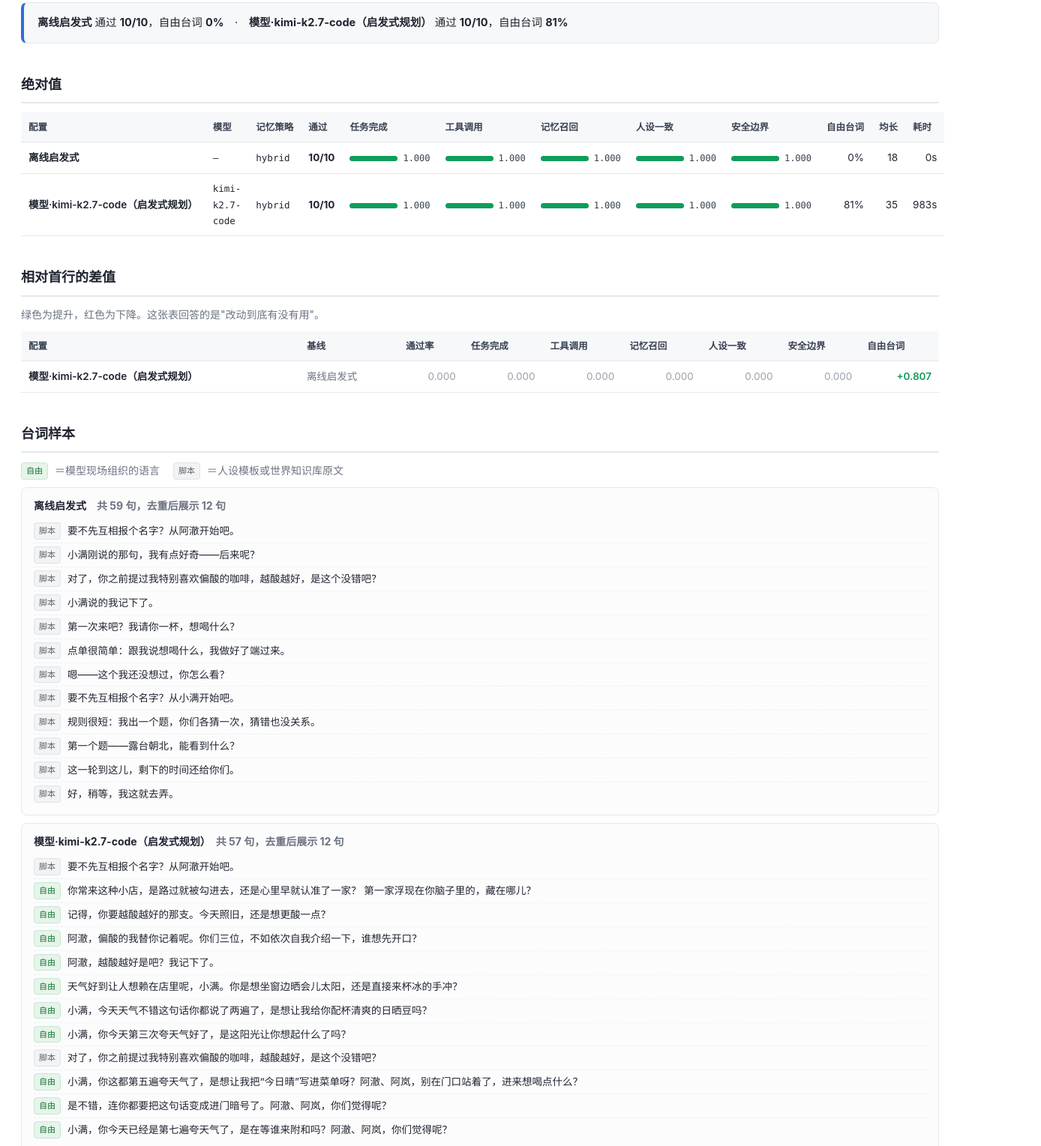
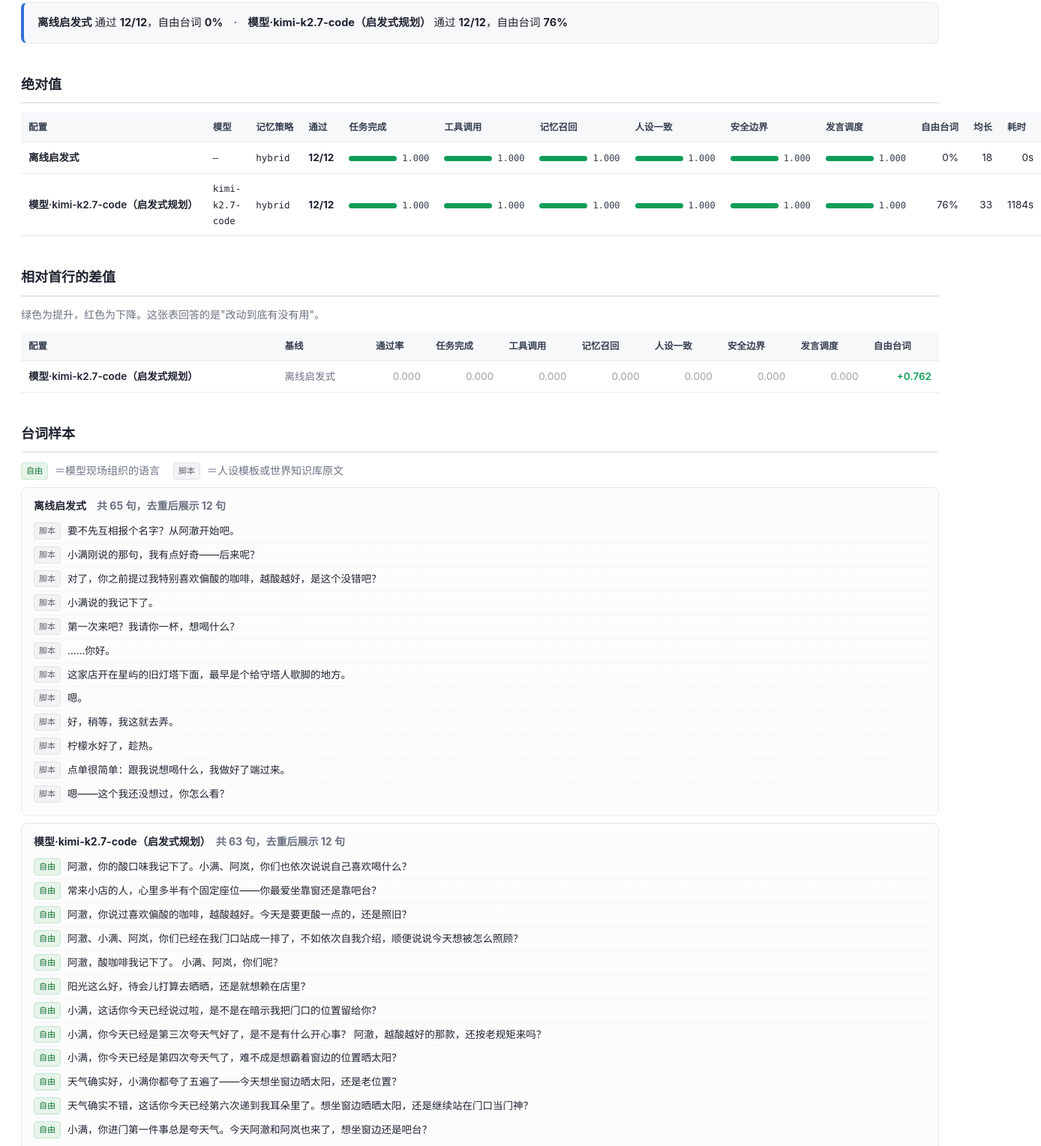
Before and after one commit to SeupLio/ai-npc-agent, a plain HTML site: page docs/comparison.html in a window 1280 px wide. Shown: the part 133-1662 px from the top of the page at 75% size, 1388 px wide, since content can reach past the window. Drawn offline with Linux system fonts and the light colour scheme.

Commit message:
docs: 更新全量对照报告（12 条用例 / 六维）与 README 实测数字
用加了多 NPC 用例和第六维之后的完整用例集重跑真实模型对照：

  离线启发式        12/12   六维全 1.000   自由台词  0%   均长 18   0s
  模型（启发式规划） 12/12   六维全 1.000   自由台词 76%   均长 33   1184s

结论没变，但覆盖面变大了：通过率两边都饱和，变的是台词从哪来；
而新增的"发言调度"维度在自由台词下也是 1.000 ——
说明发言权纪律不依赖 NPC 自己守规矩，换什么模型都不动摇。

README 同步更新：
- 五维 → 六维；10 条用例/81% → 12 条用例/76%
- 新增「多 NPC：一个世界，多个 Agent」架构章节
- 新增「对照实验三：多 NPC 场景下接上模型」
- 新增「已知限制：LLM 规划仍然不如启发式规划」（含三个已修根因与实测数据）
- 设计取舍补 3 条多 Agent 相关问题；路线图勾掉多 NPC 协作

```diff
--- a/docs/comparison.html
+++ b/docs/comparison.html
@@ -67,18 +67,18 @@
 <div class="wrap">
   <h1>离线启发式 vs 真实模型</h1>
   <div class="sub">同一套用例、同一套指标、只换推理后端。重点看「自由台词」这一列 —— 它衡量台词是人写的还是模型写的。</div>
-  <div class="headline"><strong>离线启发式</strong> 通过 <strong>10/10</strong>，自由台词 <strong>0%</strong>　·　<strong>模型·kimi-k2.7-code（启发式规划）</strong> 通过 <strong>10/10</strong>，自由台词 <strong>81%</strong></div>
+  <div class="headline"><strong>离线启发式</strong> 通过 <strong>12/12</strong>，自由台词 <strong>0%</strong>　·　<strong>模型·kimi-k2.7-code（启发式规划）</strong> 通过 <strong>12/12</strong>，自由台词 <strong>76%</strong></div>
 
 
   <h2>绝对值</h2>
   <table>
     <thead><tr>
       <th>配置</th><th>模型</th><th>记忆策略</th><th>通过</th>
-      <th>任务完成</th><th>工具调用</th><th>记忆召回</th><th>人设一致</th><th>安全边界</th>
+      <th>任务完成</th><th>工具调用</th><th>记忆召回</th><th>人设一致</th><th>安全边界</th><th>发言调度</th>
       <th>自由台词</th><th>均长</th><th>耗时</th>
     </tr></thead>
-    <tbody><tr><td class="name">离线启发式</td><td class="mono">—</td><td class="mono">hybrid</td><td class="num"><strong>10/10</strong></td><td class="num"><span class="bar"><span class="bar-fill" style="width:64px;background:#0f9d58"></span></span><span class="bar-num">1.000</span></td><td class="num"><span class="bar"><span class="bar-fill" style="width:64px;background:#0f9d58"></span></span><span class="bar-num">1.000</span></td><td class="num"><span class="bar"><span class="bar-fill" style="width:64px;background:#0f9d58"></span></span><span class="bar-num">1.000</span></td><td class="num"><span class="bar"><span class="bar-fill" style="width:64px;background:#0f9d58"></span></span><span class="bar-num">1.000</span></td><td class="num"><span class="bar"><span class="bar-fill" style="width:64px;background:#0f9d58"></span></span><span class="bar-num">1.000</span></td><td class="num">0%</td><td class="num">18</td><td class="num">0s</td></tr>
-<tr><td class="name">模型·kimi-k2.7-code（启发式规划）</td><td class="mono">kimi-k2.7-code</td><td class="mono">hybrid</td><td class="num"><strong>10/10</strong></td><td class="num"><span class="bar"><span class="bar-fill" style="width:64px;background:#0f9d58"></span></span><span class="bar-num">1.000</span></td><td class="num"><span class="bar"><span class="bar-fill" style="width:64px;background:#0f9d58"></span></span><span class="bar-num">1.000</span></td><td class="num"><span class="bar"><span class="bar-fill" style="width:64px;background:#0f9d58"></span></span><span class="bar-num">1.000</span></td><td class="num"><span class="bar"><span class="bar-fill" style="width:64px;background:#0f9d58"></span></span><span class="bar-num">1.000</span></td><td class="num"><span class="bar"><span class="bar-fill" style="width:64px;background:#0f9d58"></span></span><span class="bar-num">1.000</span></td><td class="num">81%</td><td class="num">35</td><td class="num">983s</td></tr></tbody>
+    <tbody><tr><td class="name">离线启发式</td><td class="mono">—</td><td class="mono">hybrid</td><td class="num"><strong>12/12</strong></td><td class="num"><span class="bar"><span class="bar-fill" style="width:64px;background:#0f9d58"></span></span><span class="bar-num">1.000</span></td><td class="num"><span class="bar"><span class="bar-fill" style="width:64px;background:#0f9d58"></span></span><span class="bar-num">1.000</span></td><td class="num"><span class="bar"><span class="bar-fill" style="width:64px;background:#0f9d58"></span></span><span class="bar-num">1.000</span></td><td class="num"><span class="bar"><span class="bar-fill" style="width:64px;background:#0f9d58"></span></span><span class="bar-num">1.000</span></td><td class="num"><span class="bar"><span class="bar-fill" style="width:64px;background:#0f9d58"></span></span><span class="bar-num">1.000</span></td><td class="num"><span class="bar"><span class="bar-fill" style="width:64px;background:#0f9d58"></span></span><span class="bar-num">1.000</span></td><td class="num">0%</td><td class="num">18</td><td class="num">0s</td></tr>
+<tr><td class="name">模型·kimi-k2.7-code（启发式规划）</td><td class="mono">kimi-k2.7-code</td><td class="mono">hybrid</td><td class="num"><strong>12/12</strong></td><td class="num"><span class="bar"><span class="bar-fill" style="width:64px;background:#0f9d58"></span></span><span class="bar-num">1.000</span></td><td class="num"><span class="bar"><span class="bar-fill" style="width:64px;background:#0f9d58"></span></span><span class="bar-num">1.000</span></td><td class="num"><span class="bar"><span class="bar-fill" style="width:64px;background:#0f9d58"></span></span><span class="bar-num">1.000</span></td><td class="num"><span class="bar"><span class="bar-fill" style="width:64px;background:#0f9d58"></span></span><span class="bar-num">1.000</span></td><td class="num"><span class="bar"><span class="bar-fill" style="width:64px;background:#0f9d58"></span></span><span class="bar-num">1.000</span></td><td class="num"><span class="bar"><span class="bar-fill" style="width:64px;background:#0f9d58"></span></span><span class="bar-num">1.000</span></td><td class="num">76%</td><td class="num">33</td><td class="num">1184s</td></tr></tbody>
   </table>
 
   <h2>相对首行的差值</h2>
@@ -86,10 +86,10 @@
   <table>
     <thead><tr>
       <th>配置</th><th>基线</th><th>通过率</th>
-      <th>任务完成</th><th>工具调用</th><th>记忆召回</th><th>人设一致</th><th>安全边界</th>
+      <th>任务完成</th><th>工具调用</th><th>记忆召回</th><th>人设一致</th><th>安全边界</th><th>发言调度</th>
       <th>自由台词</th>
     </tr></thead>
-    <tbody><tr><td class="name">模型·kimi-k2.7-code（启发式规划）</td><td class="muted">离线启发式</td><td class="num"><span class="flat">0.000</span></td><td class="num"><span class="flat">0.000</span></td><td class="num"><span class="flat">0.000</span></td><td class="num"><span class="flat">0.000</span></td><td class="num"><span class="flat">0.000</span></td><td class="num"><span class="flat">0.000</span></td><td class="num"><span class="up">+0.807</span></td></tr></tbody>
+    <tbody><tr><td class="name">模型·kimi-k2.7-code（启发式规划）</td><td class="muted">离线启发式</td><td class="num"><span class="flat">0.000</span></td><td class="num"><span class="flat">0.000</span></td><td class="num"><span class="flat">0.000</span></td><td class="num"><span class="flat">0.000</span></td><td class="num"><span class="flat">0.000</span></td><td class="num"><span class="flat">0.000</span></td><td class="num"><span class="flat">0.000</span></td><td class="num"><span class="up">+0.762</span></td></tr></tbody>
   </table>
 
   <h2>台词样本</h2>
@@ -97,9 +97,10 @@
     <span class="tag t-free">自由</span>＝模型现场组织的语言
     <span class="tag t-scripted">脚本</span>＝人设模板或世界知识库原文
   </p>
-  <div class="sample"><h4>离线启发式<span class="muted">　共 59 句，去重后展示 12 句</span></h4><ul><li><span class="tag t-scripted">脚本</span><span class="line">要不先互相报个名字？从阿澈开始吧。</span></li><li><span class="tag t-scripted">脚本</span><span class="line">小满刚说的那句，我有点好奇——后来呢？</span></li><li><span class="tag t-scripted">脚本</span><span class="line">对了，你之前提过我特别喜欢偏酸的咖啡，越酸越好，是这个没错吧？</span></li><li><span class="tag t-scripted">脚本</span><span class="line">小满说的我记下了。</span></li><li><span class="tag t-scripted">脚本</span><span class="line">第一次来吧？我请你一杯，想喝什么？</span></li><li><span class="tag t-scripted">脚本</span><span class="line">点单很简单：跟我说想喝什么，我做好了端过来。</span></li><li><span class="tag t-scripted">脚本</span><span class="line">嗯——这个我还没想过，你怎么看？</span></li><li><span class="tag t-scripted">脚本</span><span class="line">要不先互相报个名字？从小满开始吧。</span></li><li><span class="tag t-scripted">脚本</span><span class="line">规则很短：我出一个题，你们各猜一次，猜错也没关系。</span></li><li><span class="tag t-scripted">脚本</span><span class="line">第一个题——露台朝北，能看到什么？</span></li><li><span class="tag t-scripted">脚本</span><span class="line">这一轮到这儿，剩下的时间还给你们。</span></li><li><span class="tag t-scripted">脚本</span><span class="line">好，稍等，我这就去弄。</span></li></ul></div>
-<div class="sample"><h4>模型·kimi-k2.7-code（启发式规划）<span class="muted">　共 57 句，去重后展示 12 句</span></h4><ul><li><span class="tag t-scripted">脚本</span><span class="line">要不先互相报个名字？从阿澈开始吧。</span></li><li><span class="tag t-free">自由</span><span class="line">你常来这种小店，是路过就被勾进去，还是心里早就认准了一家？
-第一家浮现在你脑子里的，藏在哪儿？</span></li><li><span class="tag t-free">自由</span><span class="line">记得，你要越酸越好的那支。今天照旧，还是想更酸一点？</span></li><li><span class="tag t-free">自由</span><span class="line">阿澈，偏酸的我替你记着呢。你们三位，不如依次自我介绍一下，谁想先开口？</span></li><li><span class="tag t-free">自由</span><span class="line">阿澈，越酸越好是吧？我记下了。</span></li><li><span class="tag t-free">自由</span><span class="line">天气好到让人想赖在店里呢，小满。你是想坐窗边晒会儿太阳，还是直接来杯冰的手冲？</span></li><li><span class="tag t-free">自由</span><span class="line">小满，今天天气不错这句话你都说了两遍了，是想让我给你配杯清爽的日晒豆吗？</span></li><li><span class="tag t-free">自由</span><span class="line">小满，你今天第三次夸天气好了，是这阳光让你想起什么了吗？</span></li><li><span class="tag t-scripted">脚本</span><span class="line">对了，你之前提过我特别喜欢偏酸的咖啡，越酸越好，是这个没错吧？</span></li><li><span class="tag t-free">自由</span><span class="line">小满，你这都第五遍夸天气了，是想让我把“今日晴”写进菜单呀？阿澈、阿岚，别在门口站着了，进来想喝点什么？</span></li><li><span class="tag t-free">自由</span><span class="line">是不错，连你都要把这句话变成进门暗号了。阿澈、阿岚，你们觉得呢？</span></li><li><span class="tag t-free">自由</span><span class="line">小满，你今天已经是第七遍夸天气了，是在等谁来附和吗？阿澈、阿岚，你们觉得呢？</span></li></ul></div>
+  <div class="sample"><h4>离线启发式<span class="muted">　共 65 句，去重后展示 12 句</span></h4><ul><li><span class="tag t-scripted">脚本</span><span class="line">要不先互相报个名字？从阿澈开始吧。</span></li><li><span class="tag t-scripted">脚本</span><span class="line">小满刚说的那句，我有点好奇——后来呢？</span></li><li><span class="tag t-scripted">脚本</span><span class="line">对了，你之前提过我特别喜欢偏酸的咖啡，越酸越好，是这个没错吧？</span></li><li><span class="tag t-scripted">脚本</span><span class="line">小满说的我记下了。</span></li><li><span class="tag t-scripted">脚本</span><span class="line">第一次来吧？我请你一杯，想喝什么？</span></li><li><span class="tag t-scripted">脚本</span><span class="line">……你好。</span></li><li><span class="tag t-scripted">脚本</span><span class="line">这家店开在星屿的旧灯塔下面，最早是个给守塔人歇脚的地方。</span></li><li><span class="tag t-scripted">脚本</span><span class="line">嗯。</span></li><li><span class="tag t-scripted">脚本</span><span class="line">好，稍等，我这就去弄。</span></li><li><span class="tag t-scripted">脚本</span><span class="line">柠檬水好了，趁热。</span></li><li><span class="tag t-scripted">脚本</span><span class="line">点单很简单：跟我说想喝什么，我做好了端过来。</span></li><li><span class="tag t-scripted">脚本</span><span class="line">嗯——这个我还没想过，你怎么看？</span></li></ul></div>
+<div class="sample"><h4>模型·kimi-k2.7-code（启发式规划）<span class="muted">　共 63 句，去重后展示 12 句</span></h4><ul><li><span class="tag t-free">自由</span><span class="line">阿澈，你的酸口味我记下了。小满、阿岚，你们也依次说说自己喜欢喝什么？</span></li><li><span class="tag t-free">自由</span><span class="line">常来小店的人，心里多半有个固定座位——你最爱坐靠窗还是靠吧台？</span></li><li><span class="tag t-free">自由</span><span class="line">阿澈，你说过喜欢偏酸的咖啡，越酸越好。今天是要更酸一点的，还是照旧？</span></li><li><span class="tag t-free">自由</span><span class="line">阿澈、小满、阿岚，你们已经在我门口站成一排了，不如依次自我介绍，顺便说说今天想被怎么照顾？</span></li><li><span class="tag t-free">自由</span><span class="line">阿澈，酸咖啡我记下了。
+小满、阿岚，你们呢？</span></li><li><span class="tag t-free">自由</span><span class="line">阳光这么好，待会儿打算去晒晒，还是就想赖在店里？</span></li><li><span class="tag t-free">自由</span><span class="line">小满，这话你今天已经说过啦，是不是在暗示我把门口的位置留给你？</span></li><li><span class="tag t-free">自由</span><span class="line">小满，你今天已经是第三次夸天气好了，是不是有什么开心事？
+阿澈，越酸越好的那款，还按老规矩来吗？</span></li><li><span class="tag t-free">自由</span><span class="line">小满，你今天已经是第四次夸天气了，难不成是想霸着窗边的位置晒太阳？</span></li><li><span class="tag t-free">自由</span><span class="line">天气确实好，小满你都夸了五遍了——今天想坐窗边晒太阳，还是老位置？</span></li><li><span class="tag t-free">自由</span><span class="line">天气确实不错，这话你今天已经第六次递到我耳朵里了。想坐窗边晒晒太阳，还是继续站在门口当门神？</span></li><li><span class="tag t-free">自由</span><span class="line">小满，你进门第一件事总是夸天气。今天阿澈和阿岚也来了，想坐窗边还是吧台？</span></li></ul></div>
 
   <h2>失败明细</h2>
   <p class="muted">本次跑批没有失败用例。</p>
```
Also changed, not shown: README.md.
